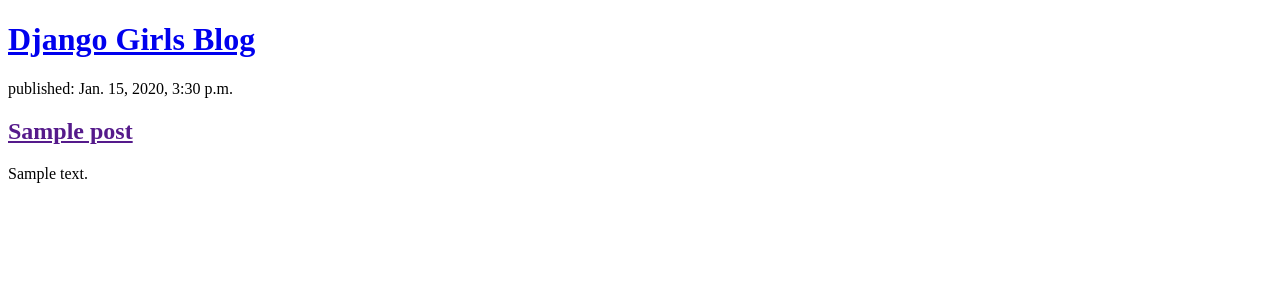
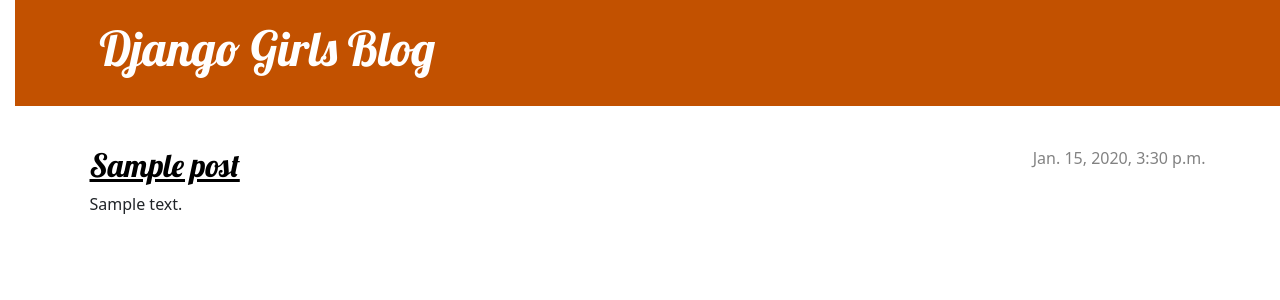
Before and after one commit to Adarsh195/my-first-blog, a Django app: page / in a window 1280 px wide. Shown: the top 300 px of the page. Run offline with Django 3.2, Linux system fonts and the light colour scheme; tables that the repository leaves empty hold one stand-in row (values such as "Sample post").

Commit message:
Changed the HTML 12.

```diff
--- /dev/null
+++ b/blog/static/css/blog.css
@@ -0,0 +1,76 @@
+h1 a, h2 a {
+    color: #C25100;
+}
+body {
+    padding-left: 15px;
+}
+.page-header {
+    background-color: #C25100;
+    margin-top: 0;
+    margin-bottom: 40px;
+    padding: 20px 20px 20px 40px;
+}
+
+.page-header h1,
+.page-header h1 a,
+.page-header h1 a:visited,
+.page-header h1 a:active {
+    color: #ffffff;
+    font-size: 36pt;
+    text-decoration: none;
+}
+
+h1,
+h2,
+h3,
+h4 {
+    font-family: 'Lobster', cursive;
+}
+
+.date {
+    color: #828282;
+}
+
+.save {
+    float: right;
+}
+
+.post-form textarea,
+.post-form input {
+    width: 100%;
+}
+
+.top-menu,
+.top-menu:hover,
+.top-menu:visited {
+    color: #ffffff;
+    float: right;
+    font-size: 26pt;
+    margin-right: 20px;
+}
+
+.post {
+    margin-bottom: 70px;
+}
+
+.post h2 a,
+.post h2 a:visited {
+    color: #000000;
+}
+
+.post > .date,
+.post > .actions {
+    float: right;
+}
+
+.btn-secondary,
+.btn-secondary:visited {
+    color: #C25100;
+    background: none;
+    border-color: #C25100;
+}
+
+.btn-secondary:hover {
+    color: #FFFFFF;
+    background-color: #C25100;
+}
--- /dev/null
+++ b/blog/templates/blog/base.html
@@ -0,0 +1,25 @@
+{% load static %}
+<!DOCTYPE html>
+<html>
+    <head>
+        <title>Django Girls blog</title>
+        <link rel="stylesheet" href="https://cdn.jsdelivr.net/npm/bootstrap@5.1.3/dist/css/bootstrap.min.css" integrity="sha384-1BmE4kWBq78iYhFldvKuhfTAU6auU8tT94WrHftjDbrCEXSU1oBoqyl2QvZ6jIW3" crossorigin="anonymous">
+        <link href='//fonts.googleapis.com/css?family=Lobster&subset=latin,latin-ext' rel='stylesheet' type='text/css'>
+        <link rel="stylesheet" href="{% static 'css/blog.css' %}">
+    </head>
+    <body>
+        <header class="page-header">
+            <div class="container">
+                <h1><a href="/">Django Girls Blog</a></h1>
+            </div>
+          </header>
+          <main class="container">
+              <div class="row">
+                  <div class="col">
+                  {% block content %}
+                  {% endblock %}
+                  </div>
+              </div>
+          </main>
+    </body>
+</html>
--- /dev/null
+++ b/blog/templates/blog/css/blog.css
@@ -0,0 +1,3 @@
+h1 a, h2 a {
+    color: #C25100;
+}
--- a/blog/templates/blog/post_list.html
+++ b/blog/templates/blog/post_list.html
@@ -1,19 +1,14 @@
-<!DOCTYPE html>
-<html>
-    <head>
-        <title>Django Girls blog</title>
-    </head>
-    <body>
-        <header>
-            <h1><a href="/">Django Girls Blog</a></h1>
-        </header>
 
-        {% for post in posts %}
-        <article>
-            <time>published: {{ post.published_date }}</time>
-            <h2><a href="">{{ post.title }}</a></h2>
-            <p>{{ post.text|linebreaksbr }}</p>
-        </article>
-    {% endfor %}
-    </body>
-</html>
+ {% extends 'blog/base.html' %}
+
+                    {% block content %}
+                    {% for post in posts %}
+                        <article class="post">
+                            <time class="date">
+                                {{ post.published_date }}
+                            </time>
+                            <h2><a href="">{{ post.title }}</a></h2>
+                            <p>{{ post.text|linebreaksbr }}</p>
+                        </article>
+                    {% endfor %}
+                {% endblock %}
--- a/mysite/settings.py
+++ b/mysite/settings.py
@@ -10,6 +10,7 @@
 https://docs.djangoproject.com/en/3.2/ref/settings/
 """
 
+import os
 from pathlib import Path
 
 # Build paths inside the project like this: BASE_DIR / 'subdir'.
@@ -117,9 +118,12 @@
 # https://docs.djangoproject.com/en/3.2/howto/static-files/
 
 STATIC_URL = '/static/'
-STATIC_ROOT = BASE_DIR / 'static'
 
 # Default primary key field type
 # https://docs.djangoproject.com/en/3.2/ref/settings/#default-auto-field
 
 DEFAULT_AUTO_FIELD = 'django.db.models.BigAutoField'
+
+STATICFILES_DIRS = [
+    os.path.join(BASE_DIR, 'static'),
+]
```
